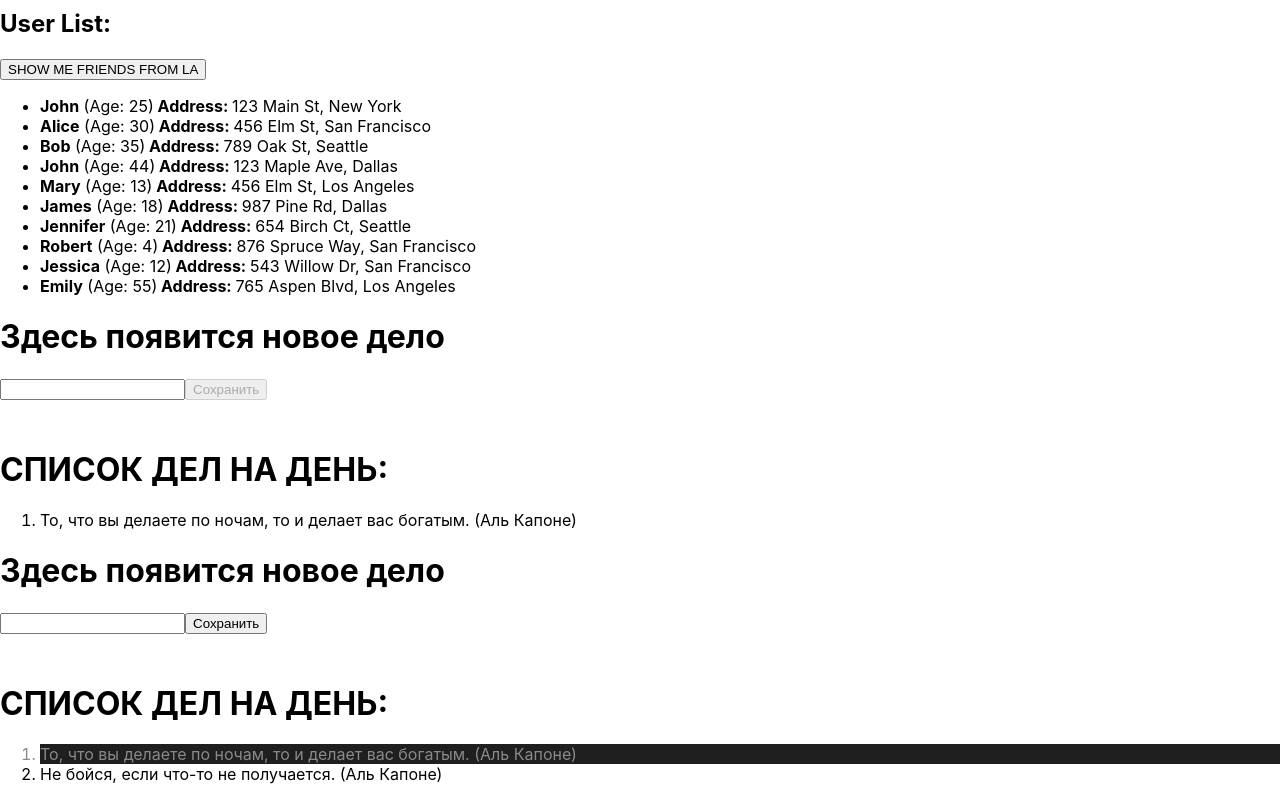
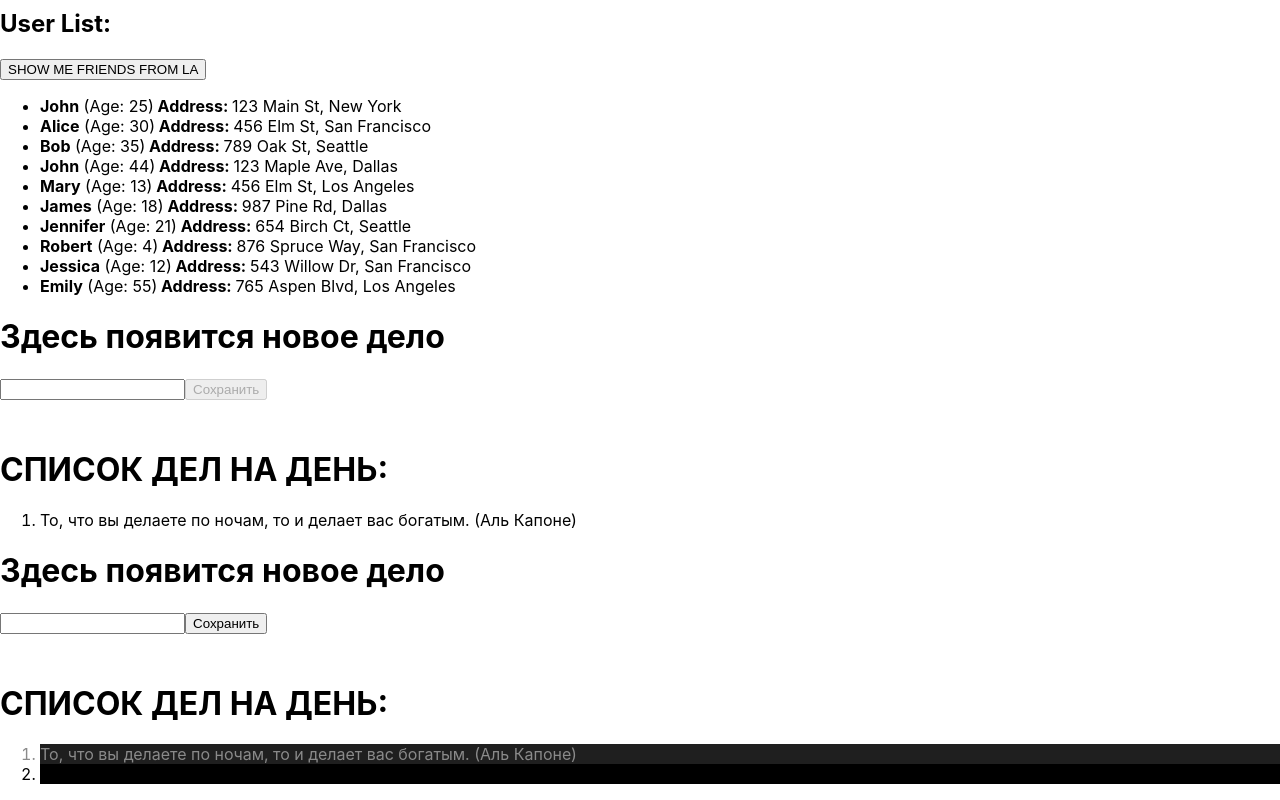
Before and after one commit to olpil2801-cyber/homework-front-main-3, a React (Create React App) app: page / in a window 1280 px wide. Shown: the part 280-1080 px from the top of the page. Built offline with nearby package versions, Linux system fonts and the light colour scheme.

Commit message:
fix: добавлены стили для класса .nechet в HW4.module.css и обновлено условие для отображения элементов в HW4.tsx

```diff
--- a/src/HW/4/HW4.module.css
+++ b/src/HW/4/HW4.module.css
@@ -1,4 +1,9 @@
+/* HW4.module.css */
 .chetNechet {
   background-color: rgb(31, 31, 31) !important;
   color: rgb(138, 138, 138) !important;
 }
+
+.nechet {
+  background-color: rgb(0, 0, 0);
+}
--- a/src/HW/4/HW4.tsx
+++ b/src/HW/4/HW4.tsx
@@ -45,10 +45,10 @@ export const HW4: React.FC = () => {
         {texts.map((el, index) => {
           return (
             <li
-              key={index}
-              id={`hw04-task-${index}`}
-              className={index % 2 === 0 ? s.chetNechet : ''}
-            >
+        key={index}
+        id={`hw04-task-${index}`}
+        className={index % 2 === 0 ? s.chetNechet : s.nechet}
+>
               {el}
             </li>
           );
```
